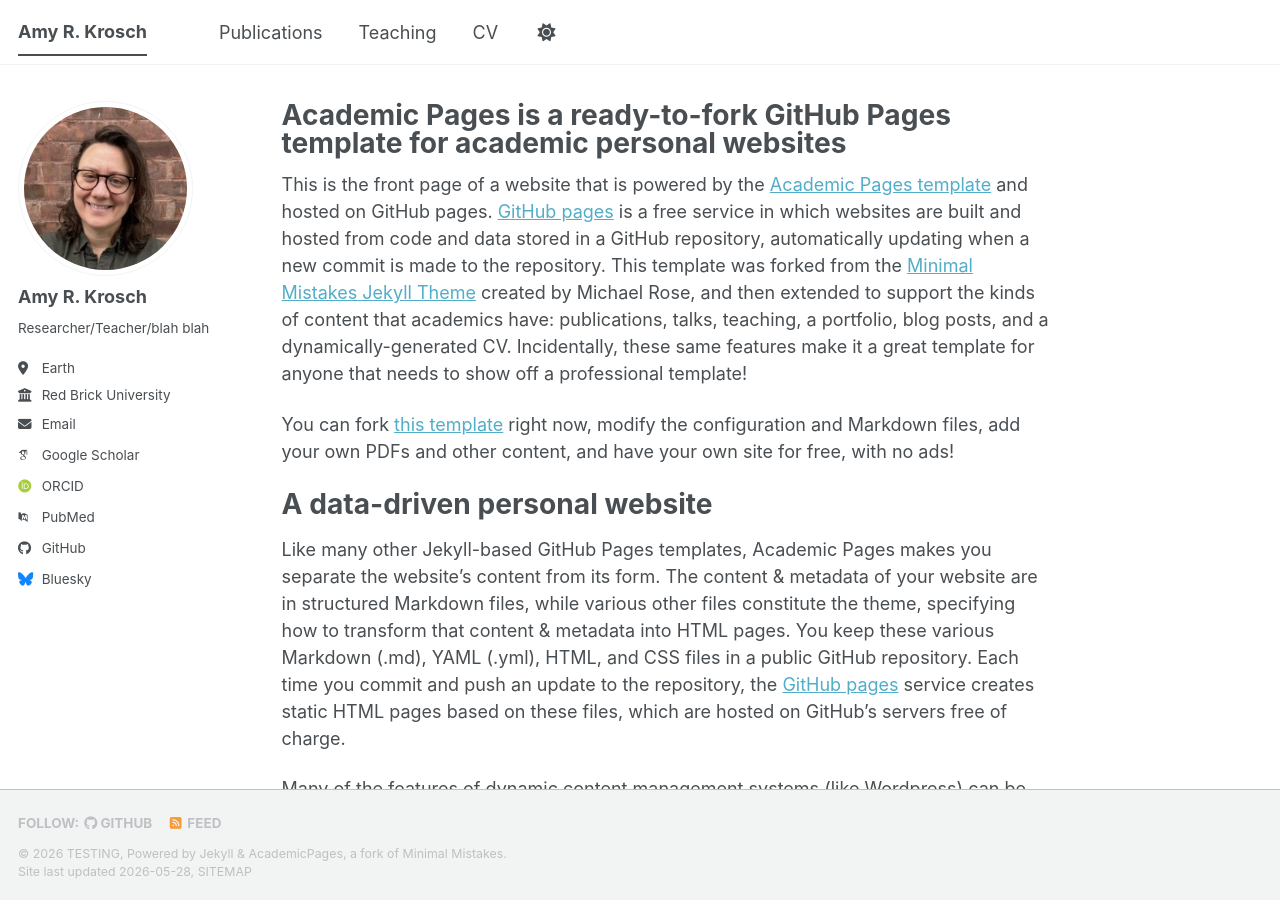
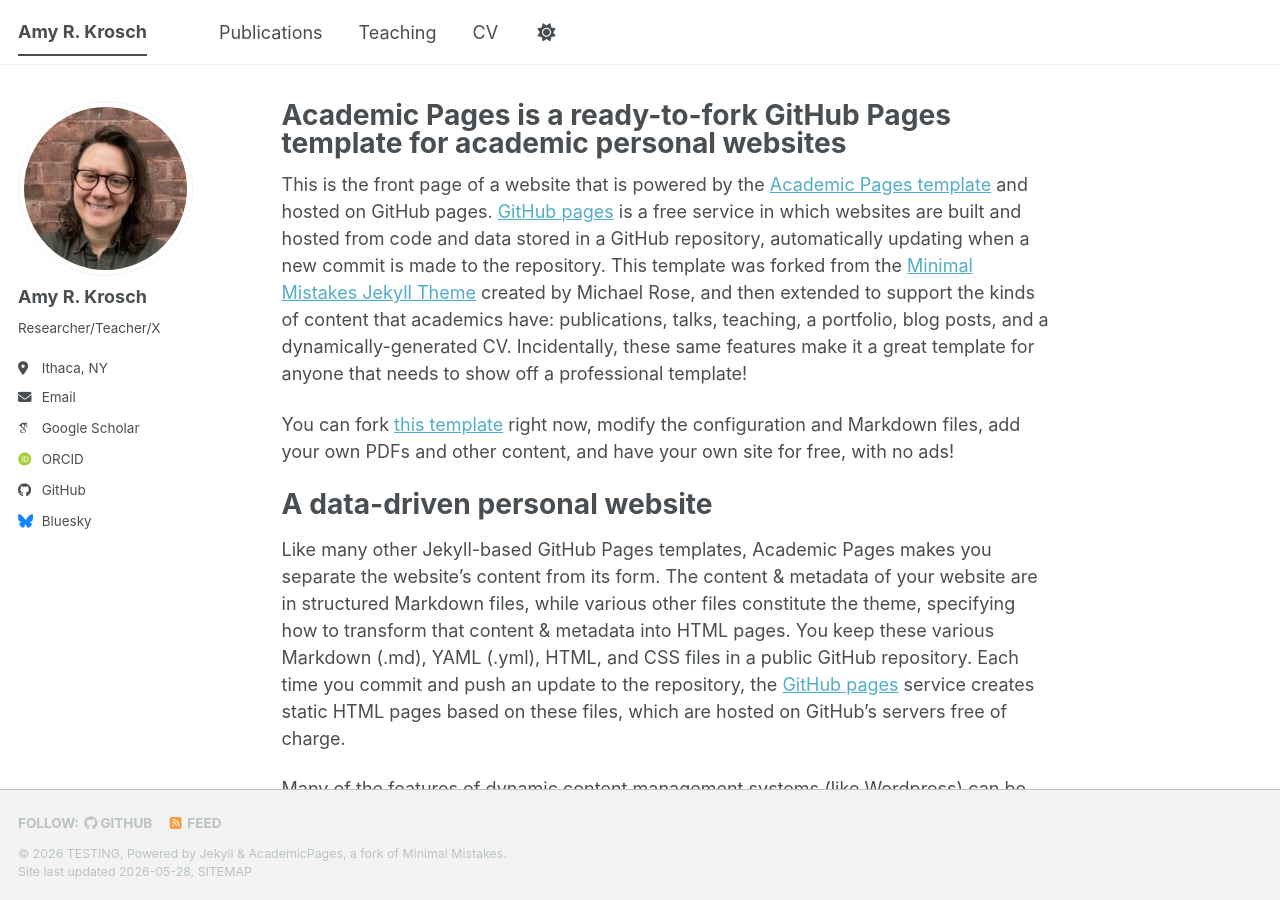
Before and after one commit to amykrosch/amykrosch.github.io, a Jekyll site: the page built from _pages/about.md, in a window 1280 px wide and 900 px high. Built offline with Jekyll 4.4.1, drawn with Linux system fonts in a browser that asks for light colours; some web fonts are replaced; a script bundle is joined from its source files by our own code; library files that are not in the unit come from our copies.

Commit message:
Update _config.yml

```diff
--- a/_config.yml
+++ b/_config.yml
@@ -26,22 +26,22 @@ author:
   avatar           : "profile.png"
   name             : "Amy R. Krosch"
   pronouns         : # example: "she/her"
-  bio              : "Researcher/Teacher/blah blah"
-  location         : "Earth"
-  employer         : "Red Brick University"
+  bio              : "Researcher/Teacher/X"
+  location         : "Ithaca, NY"
+  employer         : # "Red Brick University"
   uri              : # URL
-  email            : "none@example.org"
+  email            : "amy.krosch@gmail.com"
 
   # Academic websites
   academia         : # URL
   arxiv            : # URL - Update with the correct link to your profile
-  googlescholar    : "https://scholar.google.com/citations?user=PS_CX0AAAAAJ"
+  googlescholar    : "https://scholar.google.com/citations?user=MYQkjMsAAAAJ"
   inspire-hep      : # URL
   impactstory      : # URL
   orcid            : "https://orcid.org/yourorcidurl"
   semantic         : # URL
   ssrn             : # URL
-  pubmed           : "https://www.ncbi.nlm.nih.gov/pubmed/?term=john+snow"
+  pubmed           : # "https://www.ncbi.nlm.nih.gov/pubmed/?term=john+snow"
   researchgate     : # URL
   scopus           : # URL
   zotero           : # URL
```
